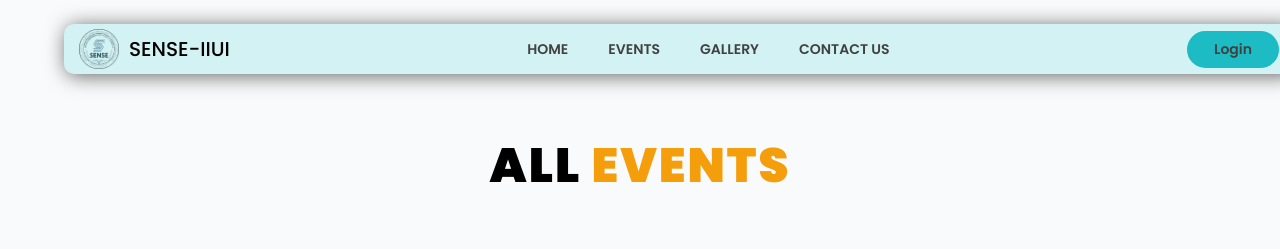
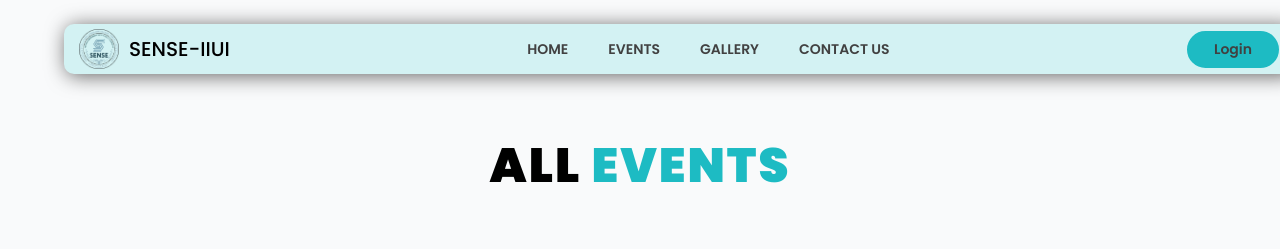
Before and after one commit to malikzain3/Sense-Website, a React (Vite) app: page /EventsPage in a window 1280 px wide. Shown: the top 249 px of the page. Built offline with nearby package versions, Linux system fonts and the light colour scheme.

Commit message:
Footer change

```diff
--- a/src/Components/Footer.css
+++ b/src/Components/Footer.css
@@ -15,8 +15,8 @@
   background-color: #d3f2f3;
   padding: 100px 70px 20px 70px;
 
-  border-top-left-radius: 50% 100px;
-  border-top-right-radius: 50% 100px;
+  border-top-left-radius: 100% 100px;
+  border-top-right-radius: 100% 100px;
 
   transform-origin: bottom center;
   will-change: transform;
--- a/src/Pages/EventsPage.css
+++ b/src/Pages/EventsPage.css
@@ -16,7 +16,7 @@
 }
 
 .events-title span {
-    color: #f59e0b;
+    color: #1dbbc3;
 }
 
 .events-grid {
```
